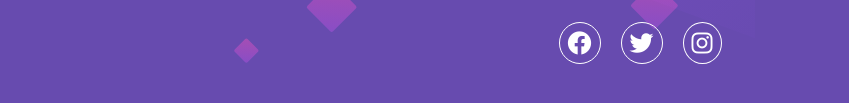
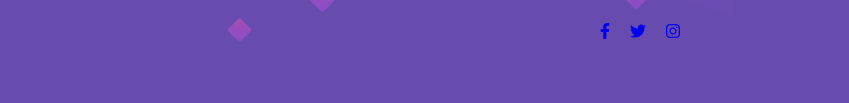
Before and after one commit to kariz-dev/fm-huddle-landing-page-with-single-introductory-section, a plain HTML site: page index.html in a window 1280 px wide. Shown: the part 687-790 px from the top of the page, without its empty margins (0-849 px from the left). Drawn offline with nearby package versions, Linux system fonts and the light colour scheme.

Commit message:
add link

```diff
--- a/index.html
+++ b/index.html
@@ -47,9 +47,15 @@
     <!-- #footer -->
     <footer id="footer" class="footer">
       <div class="footer_social">
-        <i class="fa-brands fa-facebook"></i>
-        <i class="fa-brands fa-twitter"></i>
-        <i class="fa-brands fa-instagram"></i>
+        <a href="#" class="footer_social_icon">
+          <i class="fab fa-facebook-f"></i>
+        </a>
+        <a href="#" class="footer_social_icon">
+          <i class="fab fa-twitter"></i>
+        </a>
+        <a href="#" class="footer_social_icon">
+          <i class="fab fa-instagram"></i>
+        </a>
       </div>
     </footer>
     <!-- /#footer -->
```
